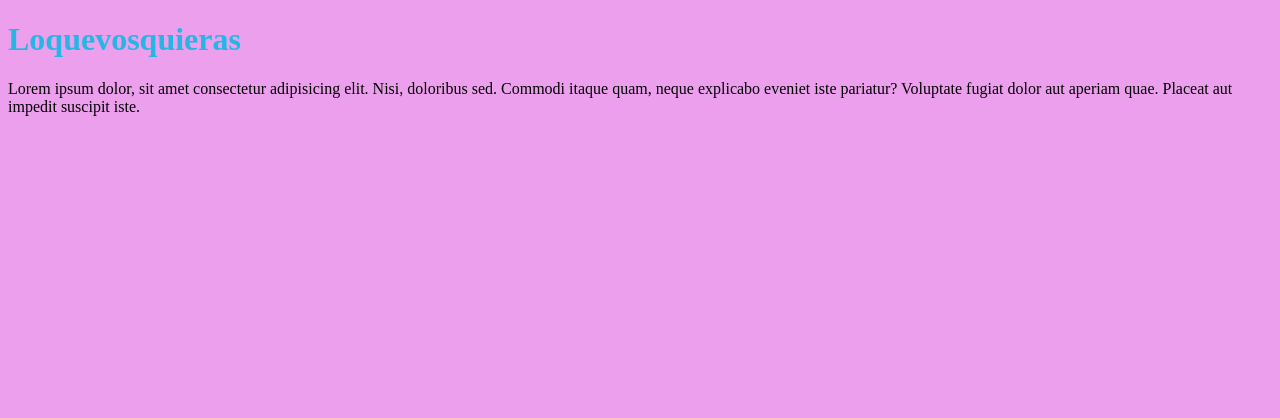
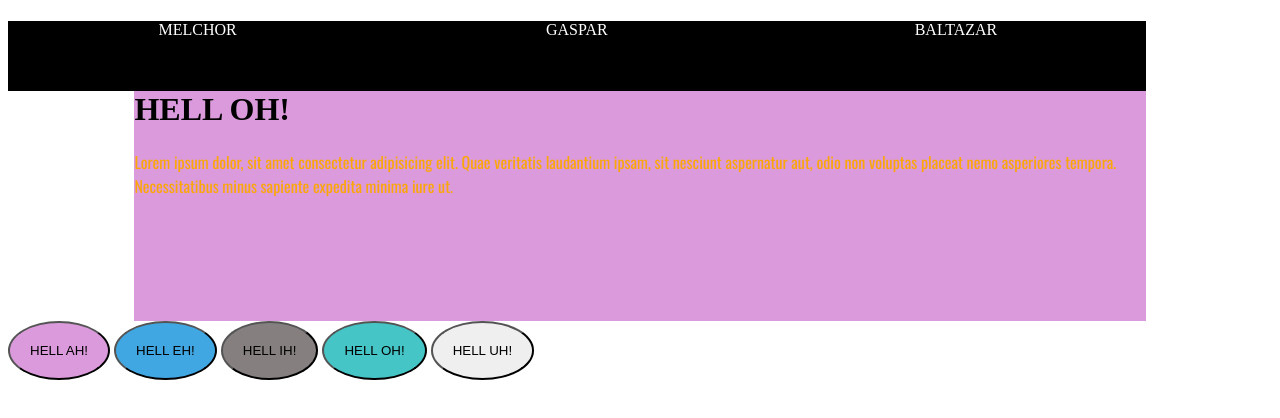
Before and after one commit to giacastello/Hopper-Institute, a website: page sass_101/src/index.html in a window 1280 px wide. Drawn offline with nearby package versions, Linux system fonts and the light colour scheme; files that its build step writes are made by us from their sources.

Commit message:
AMPERSAND

```diff
--- a/sass_101/src/index.html
+++ b/sass_101/src/index.html
@@ -4,14 +4,28 @@
     <meta charset="UTF-8">
     <meta name="viewport" content="width=device-width, initial-scale=1.0">
     <meta http-equiv="X-UA-Compatible" content="ie=edge">
-    <title>Sasssssssssssy</title>
+    <title>Document</title>
     <link rel="stylesheet" href="css/style.css">
+    <link href="https://fonts.googleapis.com/css?family=Oswald" rel="stylesheet">
+    <link href="https://fonts.googleapis.com/css?family=Roboto+Condensed" rel="stylesheet">
 </head>
+<body>
+    <nav>
+        <div class="magos uno"> MELCHOR </div>
+        <div class="magos dos"> GASPAR </div>
+        <div class="magos tres"> BALTAZAR </div>
+    </nav>
+    <div class="container">
+         <h1> HELL OH!</h1>
+         <p class="texto1"> Lorem ipsum dolor, sit amet consectetur adipisicing elit. Quae veritatis laudantium ipsam, sit nesciunt aspernatur aut, odio non voluptas placeat nemo asperiores tempora. Necessitatibus minus sapiente expedita minima iure ut.</p>
+     </div>
+     <div class="botones">
+         <button class="btn btna"> HELL AH! </button>
+         <button class="btn btne"> HELL EH! </button>
+         <button class="btn btni"> HELL IH! </button>
+         <button class="btn btno"> HELL OH! </button>
+         <button class="btn btnu"> HELL UH! </button>
+     </div>
 
-
-<body>
-    <h1>Loquevosquieras</h1>
-    <p> Lorem ipsum dolor, sit amet consectetur adipisicing elit. Nisi, doloribus sed. Commodi itaque quam, neque explicabo eveniet iste pariatur? Voluptate fugiat dolor aut aperiam quae. Placeat aut impedit suscipit iste.</p>
- <script type="text/javascript" src="js/main.js"> </script>
 </body>
 </html>
--- /dev/null
+++ b/sass_101/src/sass/_variables.scss
@@ -0,0 +1,13 @@
+$pink: #d17dd1c5 !default;
+$blue: #41a7e2 !default;
+$grey: #857f7f !default;
+$green: #45c5c5 !default;
+$white: #fcf8f8 !default;
+$black: #000000 !default;
+
+$bigfont: 60px;
+$medfont: 30px;
+$smafont: 10px;
+
+$first-font: 'Oswald', sans-serif;
+$second-font: 'Roboto Condensed', sans-serif;
--- a/sass_101/src/sass/style.scss
+++ b/sass_101/src/sass/style.scss
@@ -1,13 +1,93 @@
-$pink: rgb(236, 159, 236) !default;
-$blue: rgb(37, 183, 228) !default;
-$black: #000 !default;
+/* Syntactically Awesome Style Sheets*/
 
-body {
-    background-color: $pink;
-    h1 {
-        color: $blue;
+@import '_variables.scss';
+
+
+    .container {
+        width: 80%;
+        height: 300px;
+        background-color: $pink;
+        margin: 0 auto;
     }
-    p {
-        color: $black;
+
+    nav{
+        .magos{
+            float: left;
+            text-align: center;
+            width: 30%;
+            background-color: $black;
+            height: 70px;
+            color: white;
+            &.uno{
+                &:hover{
+                    background-color: $pink;
+                }
+                &:focus{
+                    background-color: aliceblue;
+                }
+            }
+            &.dos{
+                &:hover{
+                    background-color: $blue;
+                }
+                &:focus{
+                    background-color: aliceblue;
+                }
+            }
+            &.tres{
+                &:hover{
+                    background-color: $green;
+                }
+                &:focus{
+                    background-color: aliceblue;
+                }
+            }
+        }
     }
-}
+    .texto1{
+        $orange: #faa609; //variable local. Esta pisa a la global.
+        color: $orange;
+        font-family: $first-font;
+    }
+
+    .btn {
+        padding: 20px;
+        border-radius: 100%;
+
+        &.btna{
+            background-color: $pink;
+            &:hover{
+                background-color: aliceblue;
+            }
+            &:focus{
+                padding: 100px;
+            }
+        }
+        &.btne{
+            background-color: $blue;
+            &:hover{
+                background-color: aliceblue;
+            }
+            &:focus{
+                padding: 100px;
+            }
+        }
+        &.btni{
+            background-color: $grey;
+            &:hover{
+                background-color: aliceblue;
+            }
+            &:focus{
+                padding: 100px;
+            }
+        }
+        &.btno{
+            background-color: $green;
+            &:hover{
+                background-color: aliceblue;
+            }
+            &:focus{
+                padding: 100px;
+            }
+        }
+    }
```
Also changed, not shown: sass_101/dist/css/style.css, sass_101/dist/index.html.
